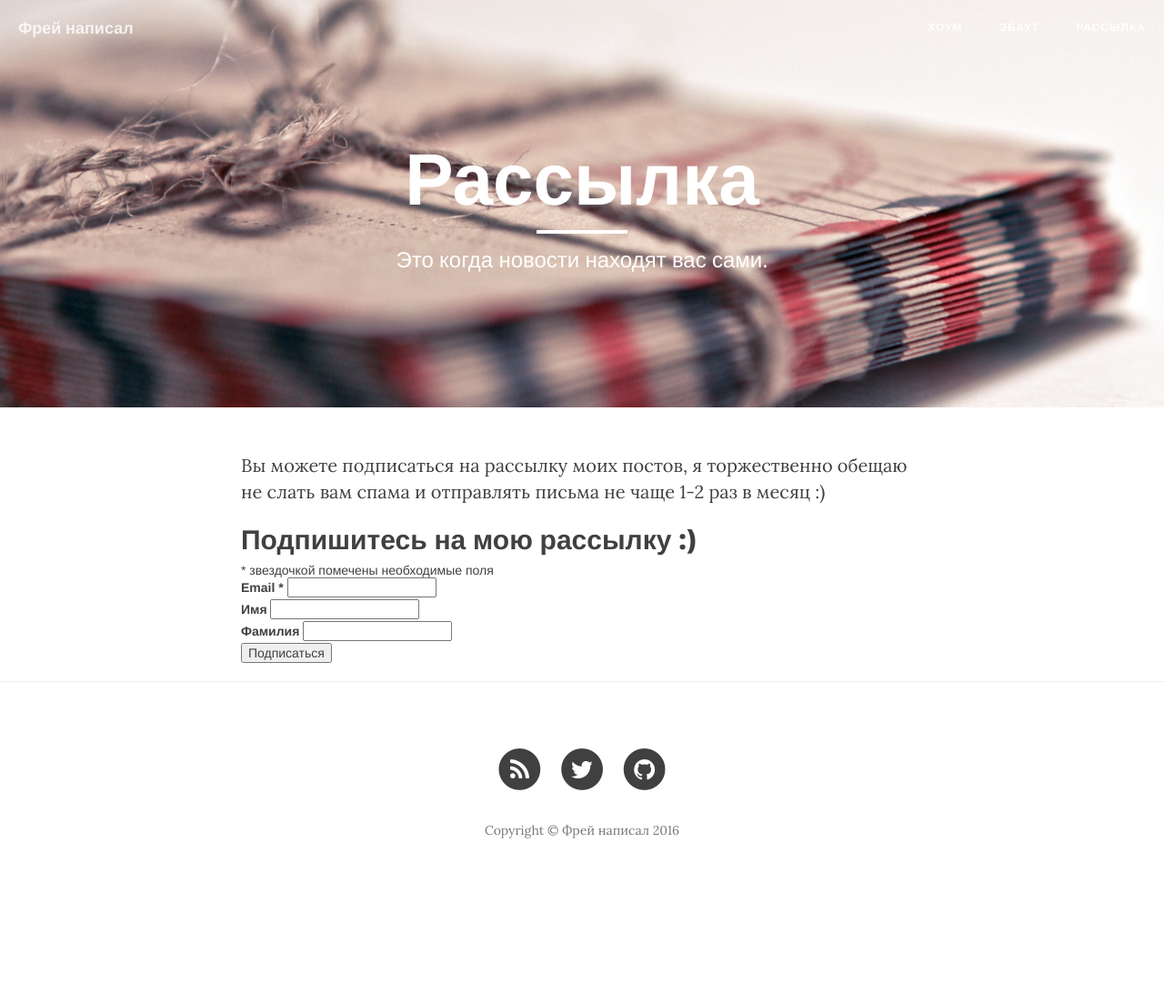
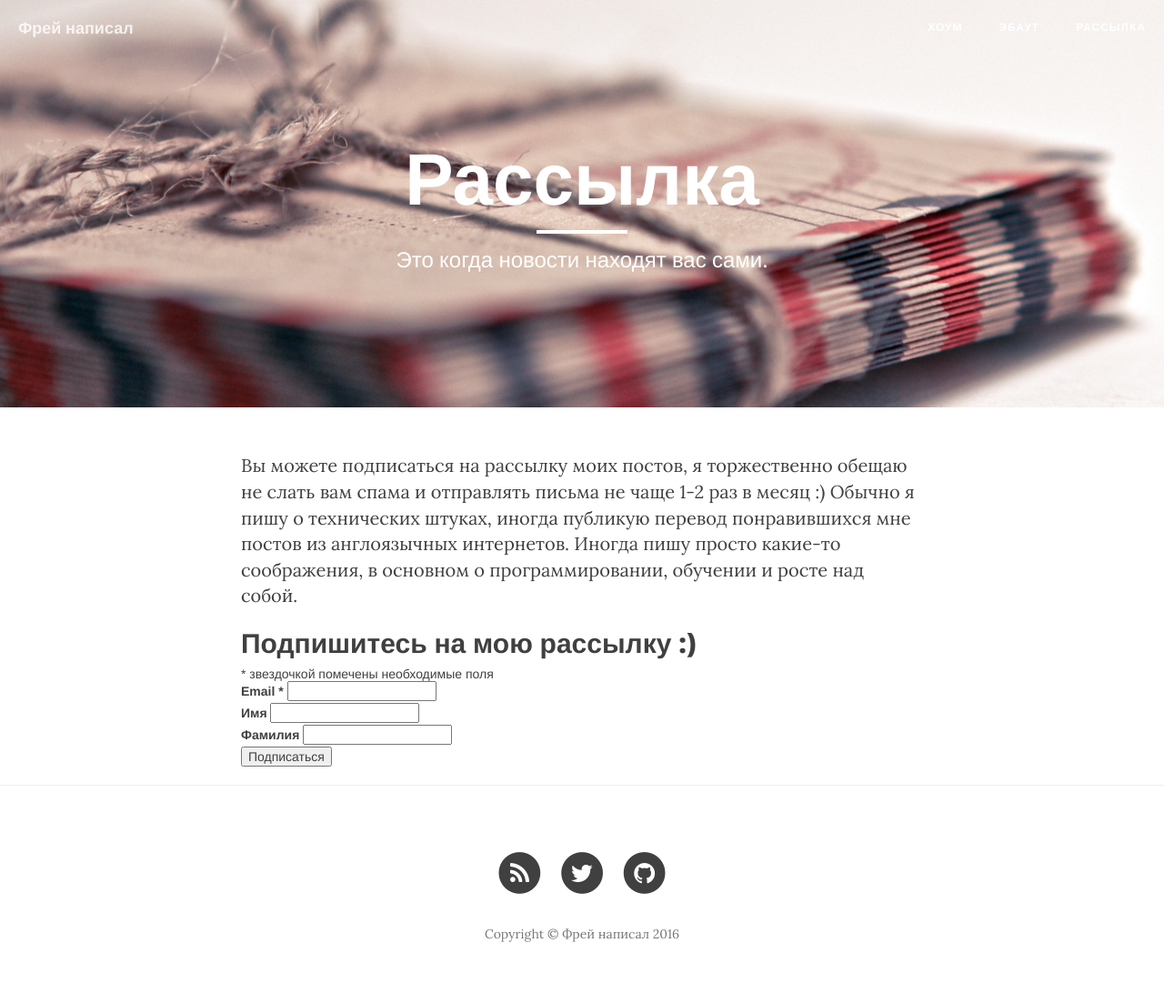
Before and after one commit to Freika/freika.github.io, a Jekyll site: the page built from newsletter.html, in a window 1280 px wide. Shown: the whole page at 91% size. Built offline with Jekyll 4.4.1, drawn with Linux system fonts in a browser that asks for light colours; nearby versions of some CDN libraries; Markdown is read by kramdown in place of the engine named in the settings; comment, search, counter and statistics services are not loaded; before the commit the page ends 989 px from its top, so only the background shows below that.

Commit message:
Update newsletter page.

```diff
--- a/newsletter.html
+++ b/newsletter.html
@@ -6,6 +6,8 @@ header-img: "img/envelopes-bg.jpg"
 ---
 
 Вы можете подписаться на рассылку моих постов, я торжественно обещаю не слать вам спама и отправлять письма не чаще 1-2 раз в месяц :)
+
+Обычно я пишу о технических штуках, иногда публикую перевод понравившихся мне постов из англоязычных интернетов. Иногда пишу просто какие-то соображения, в основном о программировании, обучении и росте над собой.
 
 <!-- Begin MailChimp Signup Form -->
 <link href="//cdn-images.mailchimp.com/embedcode/classic-081711.css" rel="stylesheet" type="text/css">
```
